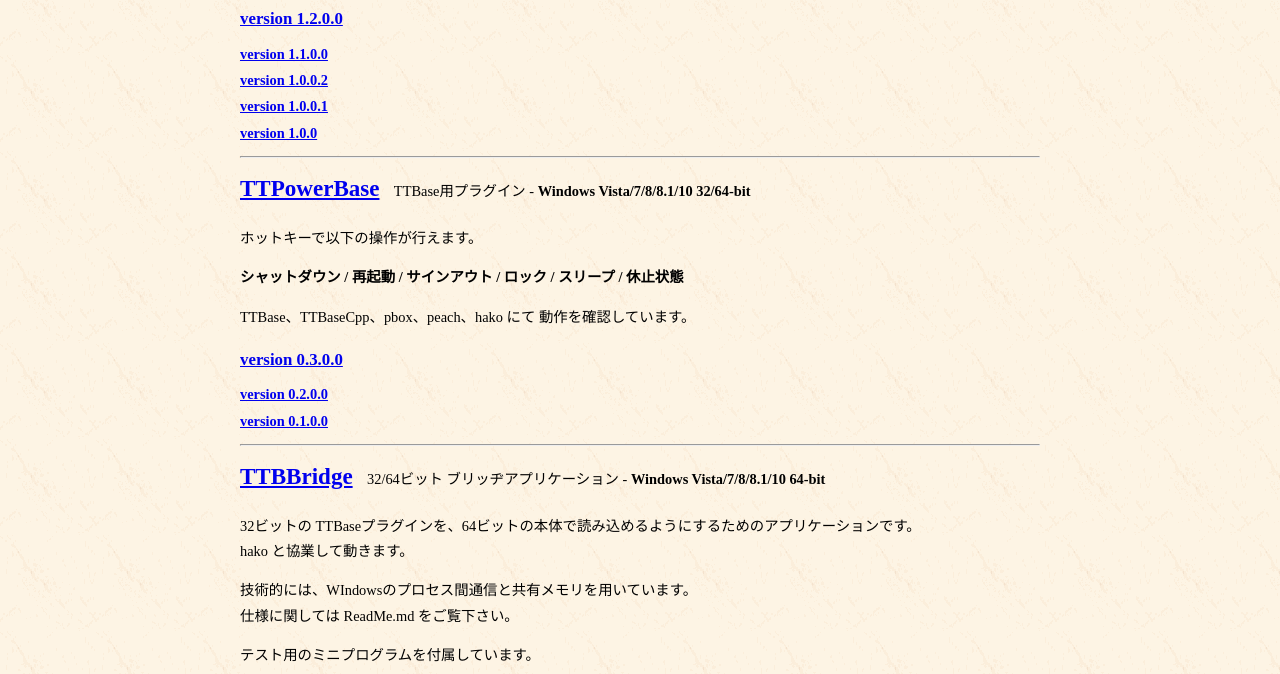
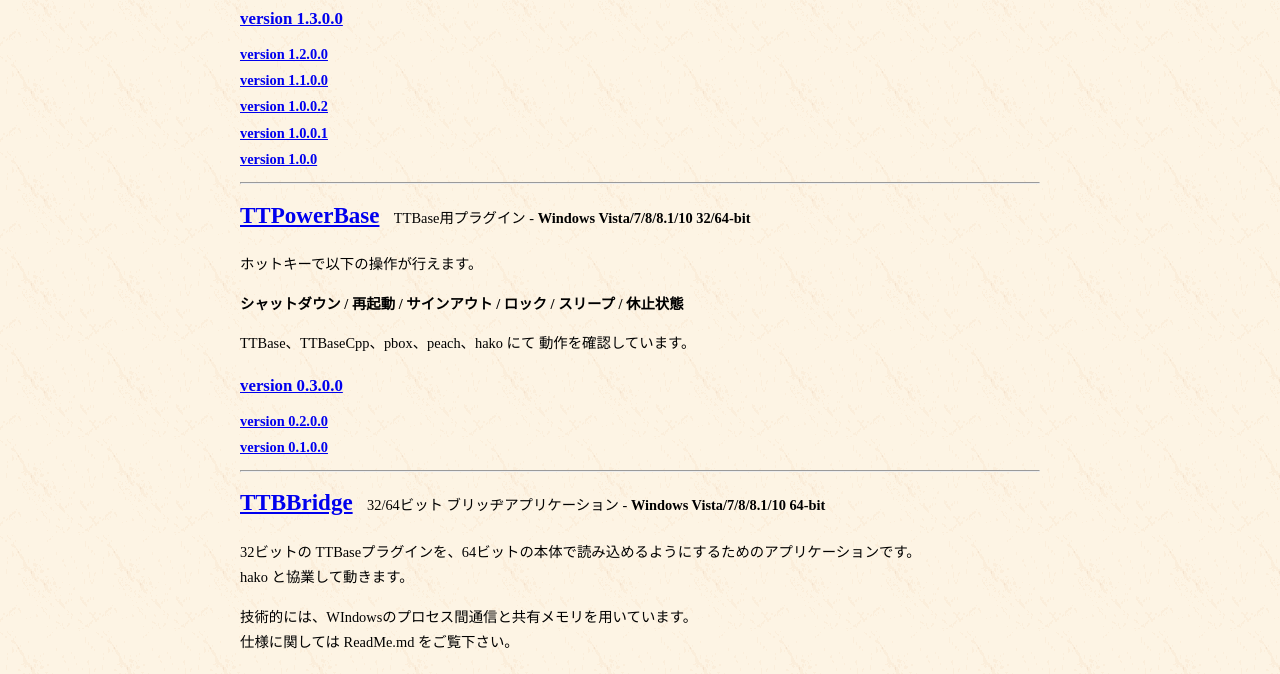
Before and after one commit to tapetums/tapetums.github.io, a plain HTML site: page TTBase.html in a window 1280 px wide. Shown: the part 2346-3020 px from the top of the page. Drawn offline with Linux system fonts and the light colour scheme.

Commit message:
ExtSysPopup v1.3.0.0 を リリース

```diff
--- a/TTBase.html
+++ b/TTBase.html
@@ -79,7 +79,8 @@
         TTBase、TTBaseCpp、pbox、peach、hako にて 動作を確認しています。
     </p>
     <a href="https://raw.githubusercontent.com/tapetums/TTBase/master/ExtSysPopup/ss/ExtSyPopup.png"><img title="ポップアップメニュー" src ="https://raw.githubusercontent.com/tapetums/TTBase/master/ExtSysPopup/ss/ExtSyPopup.png"></a>
-    <h3><a href="https://github.com/tapetums/TTBase/releases/tag/1.2.0.0e">version 1.2.0.0</a></h3>
+    <h3><a href="https://github.com/tapetums/TTBase/releases/tag/1.3.0.0e">version 1.3.0.0</a></h3>
+    <h4><a href="https://github.com/tapetums/TTBase/releases/tag/1.2.0.0e">version 1.2.0.0</a></h4>
     <h4><a href="https://github.com/tapetums/TTBase/releases/tag/1.1.0.0e">version 1.1.0.0</a></h4>
     <h4><a href="https://github.com/tapetums/TTBase/releases/tag/1.0.0.2e">version 1.0.0.2</a></h4>
     <h4><a href="https://github.com/tapetums/TTBase/releases/tag/1.0.0.1">version 1.0.0.1</a></h4>
```
